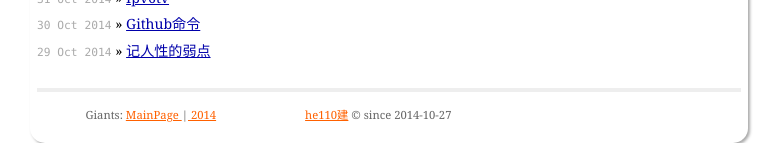
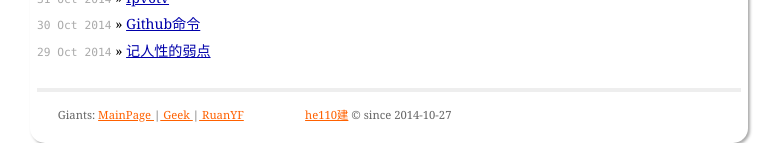
Before and after one commit to he110jian/he110jian.github.io, a Jekyll site: the page built from index.html, in a window 1280 px wide. Shown: the part 880-1023 px from the top of the page, without its empty margins (251-1033 px from the left). Built offline with Jekyll 4.4.1, drawn with Linux system fonts in a browser that asks for light colours; comment, search, counter and statistics services are not loaded.

Commit message:
Update default.html

```diff
--- a/_layouts/default.html
+++ b/_layouts/default.html
@@ -27,7 +27,7 @@
     <div class="contact">
       <div class="contactItem">
       <p>
-         Giants: <a href="http://livenote.sinaapp.com/draw.php" target="_blank"> MainPage </a>|<a href="http://223.3.85.5/2014" target="_blank"> 2014 </a>
+         Giants: <a href="http://livenote.sinaapp.com/draw.php" target="_blank"> MainPage </a>|<a href="http://geek.csdn.net/" target="_blank"> Geek </a>|<a href="ruanyifeng.com/blog/" target="_blank"> RuanYF </a>
       </p>
     </div>
       <div class="contactItem">
```
